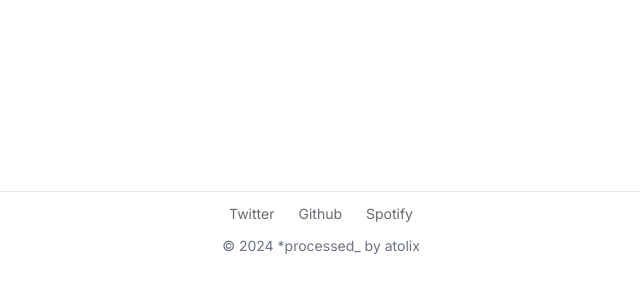
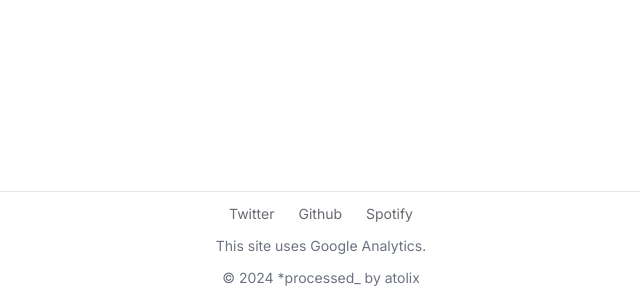
Before and after one commit to atolix/processed, a Next.js app: page /profile in a window 1280 px wide. Shown: the part 737-1037 px from the top of the page, without its empty margins (319-959 px from the left). Before the commit the page ends 1005 px from the top, so only its background shows below. Built offline with nearby package versions, Linux system fonts and the light colour scheme.

Commit message:
add GA message

```diff
--- a/src/components/Footer/index.tsx
+++ b/src/components/Footer/index.tsx
@@ -24,6 +24,7 @@ export const Footer = () => {
           Spotify
         </a>
       </nav>
+      <p className="text-sm text-muted-foreground pt-3">This site uses Google Analytics.</p>
       <p className="text-sm text-muted-foreground p-3">© 2024 *processed_ by atolix</p>
     </footer>
   );
```
